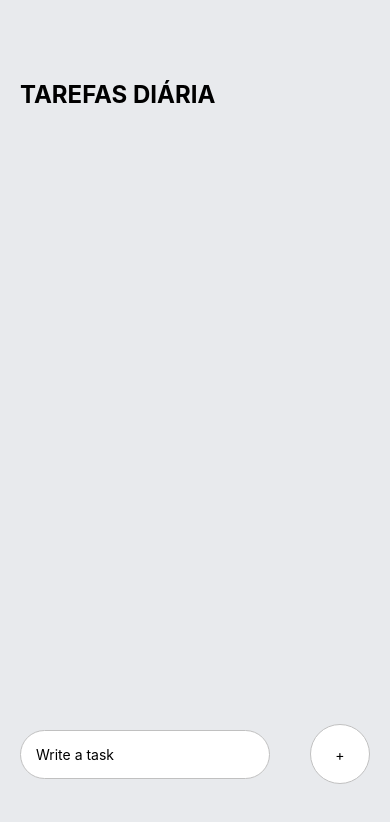
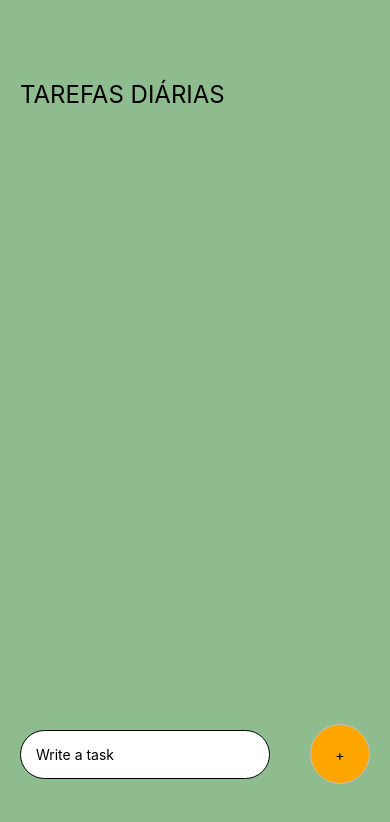
Before and after one commit to Dadapinheiro/React-native, a React Native app: screen / in a window 390 px wide. Shown: the top 822 px of the page. Built offline with nearby package versions, Linux system fonts and the light colour scheme.

Commit message:
adiciona meio do projeto

```diff
--- a/App.js
+++ b/App.js
@@ -44,7 +44,7 @@ export default function App() {
       >
         {/* Today's Tasks */}
         <View style={styles.tasksWrapper}>
-          <Text style={styles.sectionTitle}>TAREFAS DIÁRIA</Text>
+          <Text style={styles.sectionTitle}>TAREFAS DIÁRIAS</Text>
           <View style={styles.items}>
             {/* This is where the tasks will go! */}
             {taskItems.map((item, index) => {
@@ -85,7 +85,7 @@ export default function App() {
 const styles = StyleSheet.create({
   container: {
     flex: 1,
-    backgroundColor: "#E8EAED",
+    backgroundColor: "#8fbc8f",
   },
   tasksWrapper: {
     paddingTop: 80,
@@ -93,7 +93,7 @@ const styles = StyleSheet.create({
   },
   sectionTitle: {
     fontSize: 24,
-    fontWeight: "bold",
+    fontWeight: "#bold",
   },
   items: {
     marginTop: 30,
@@ -110,14 +110,14 @@ const styles = StyleSheet.create({
     paddingHorizontal: 15,
     backgroundColor: "#FFF",
     borderRadius: 60,
-    borderColor: "#C0C0C0",
+    borderColor: "#000000",
     borderWidth: 1,
     width: 250,
   },
   addWrapper: {
     width: 60,
     height: 60,
-    backgroundColor: "#FFF",
+    backgroundColor: "#ffa500",
     borderRadius: 60,
     justifyContent: "center",
     alignItems: "center",
```
